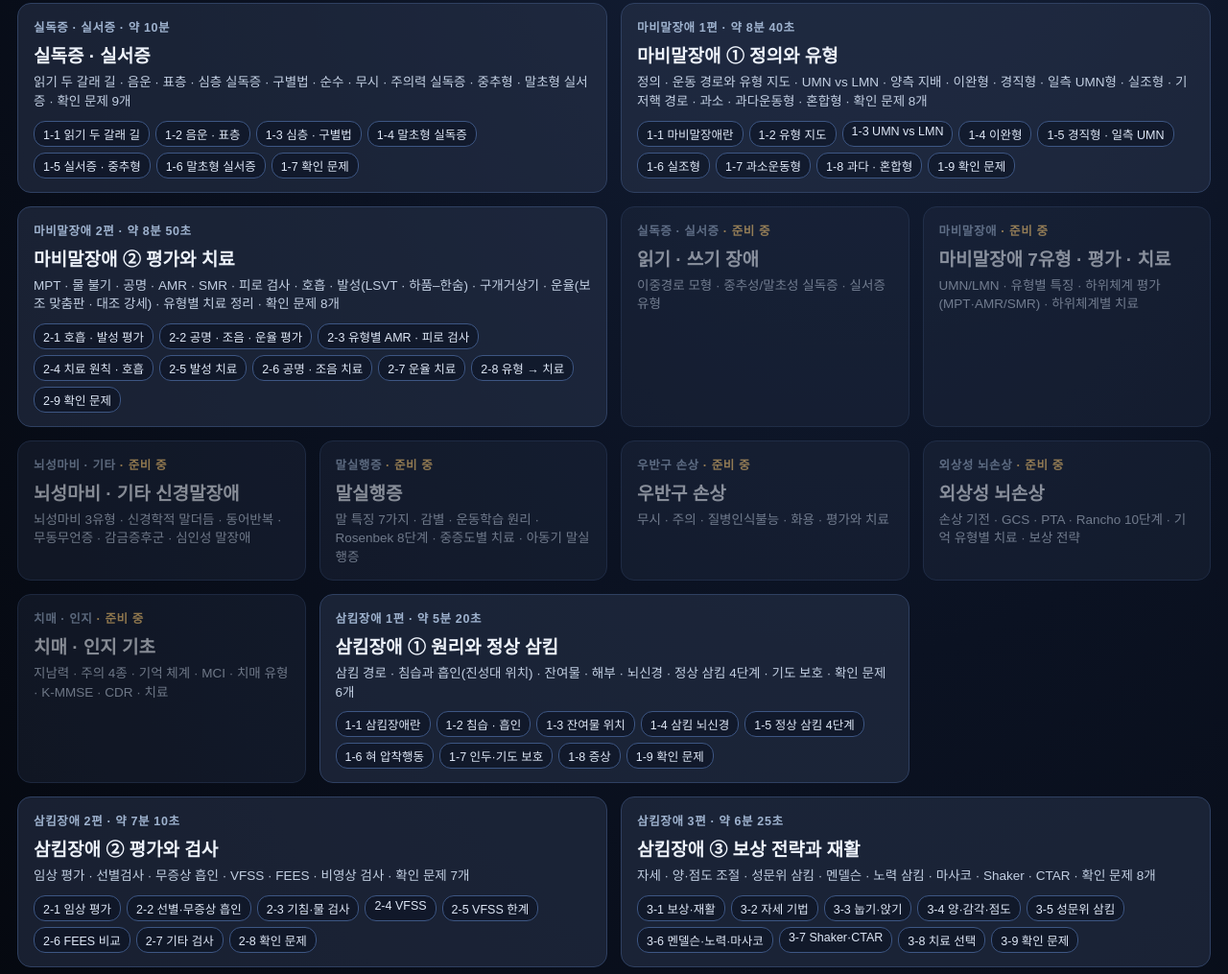
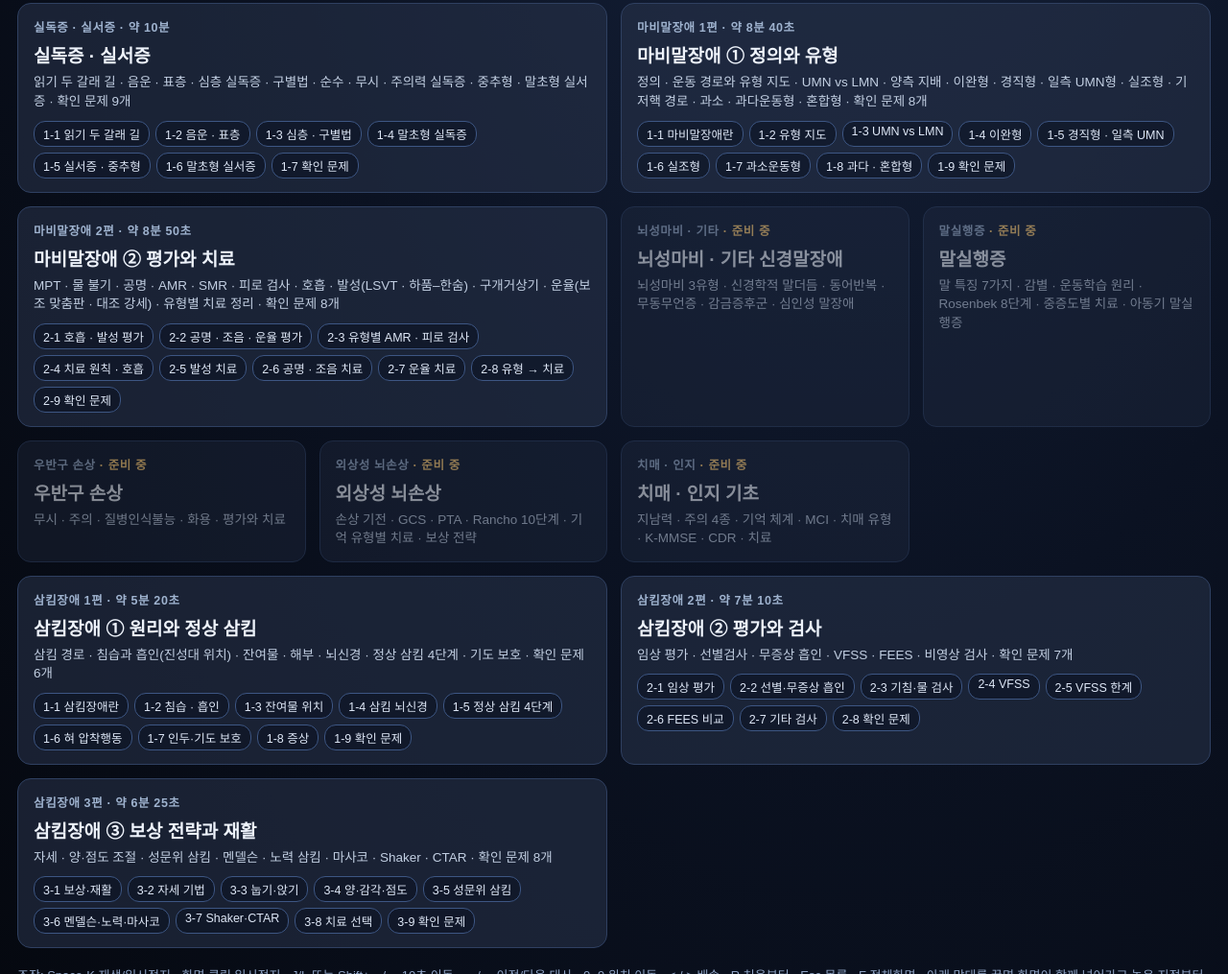
Before and after one commit to leenk1808-dotcom/neuro-exam-animation-v3, a plain HTML site: page index.html in a window 1280 px wide. Shown: the part 851-1866 px from the top of the page at 96% size. Drawn offline with Linux system fonts and the light colour scheme.

Commit message:
완성된 실독증·마비말장애 준비 중 카드 제거

```diff
--- a/index.html
+++ b/index.html
@@ -72,8 +72,8 @@ a.card:hover{transform:translateY(-2px);background:rgba(58,76,112,.65)}
    <p>MPT · 물 불기 · 공명 · AMR · SMR · 피로 검사 · 호흡 · 발성(LSVT · 하품–한숨) · 구개거상기 · 운율(보조 맞춤판 · 대조 강세) · 유형별 치료 정리 · 확인 문제 8개</p></a>
    <div class="chips" id="chips8"></div>
   </div>
-  <div class="card soon"><div class="ep">실독증 · 실서증</div><h2>읽기 · 쓰기 장애</h2><p>이중경로 모형 · 중추성/말초성 실독증 · 실서증 유형</p></div>
-  <div class="card soon"><div class="ep">마비말장애</div><h2>마비말장애 7유형 · 평가 · 치료</h2><p>UMN/LMN · 유형별 특징 · 하위체계 평가(MPT·AMR/SMR) · 하위체계별 치료</p></div>
+
+
   <div class="card soon"><div class="ep">뇌성마비 · 기타</div><h2>뇌성마비 · 기타 신경말장애</h2><p>뇌성마비 3유형 · 신경학적 말더듬 · 동어반복 · 무동무언증 · 감금증후군 · 심인성 말장애</p></div>
   <div class="card soon"><div class="ep">말실행증</div><h2>말실행증</h2><p>말 특징 7가지 · 감별 · 운동학습 원리 · Rosenbek 8단계 · 중증도별 치료 · 아동기 말실행증</p></div>
   <div class="card soon"><div class="ep">우반구 손상</div><h2>우반구 손상</h2><p>무시 · 주의 · 질병인식불능 · 화용 · 평가와 치료</p></div>
```
